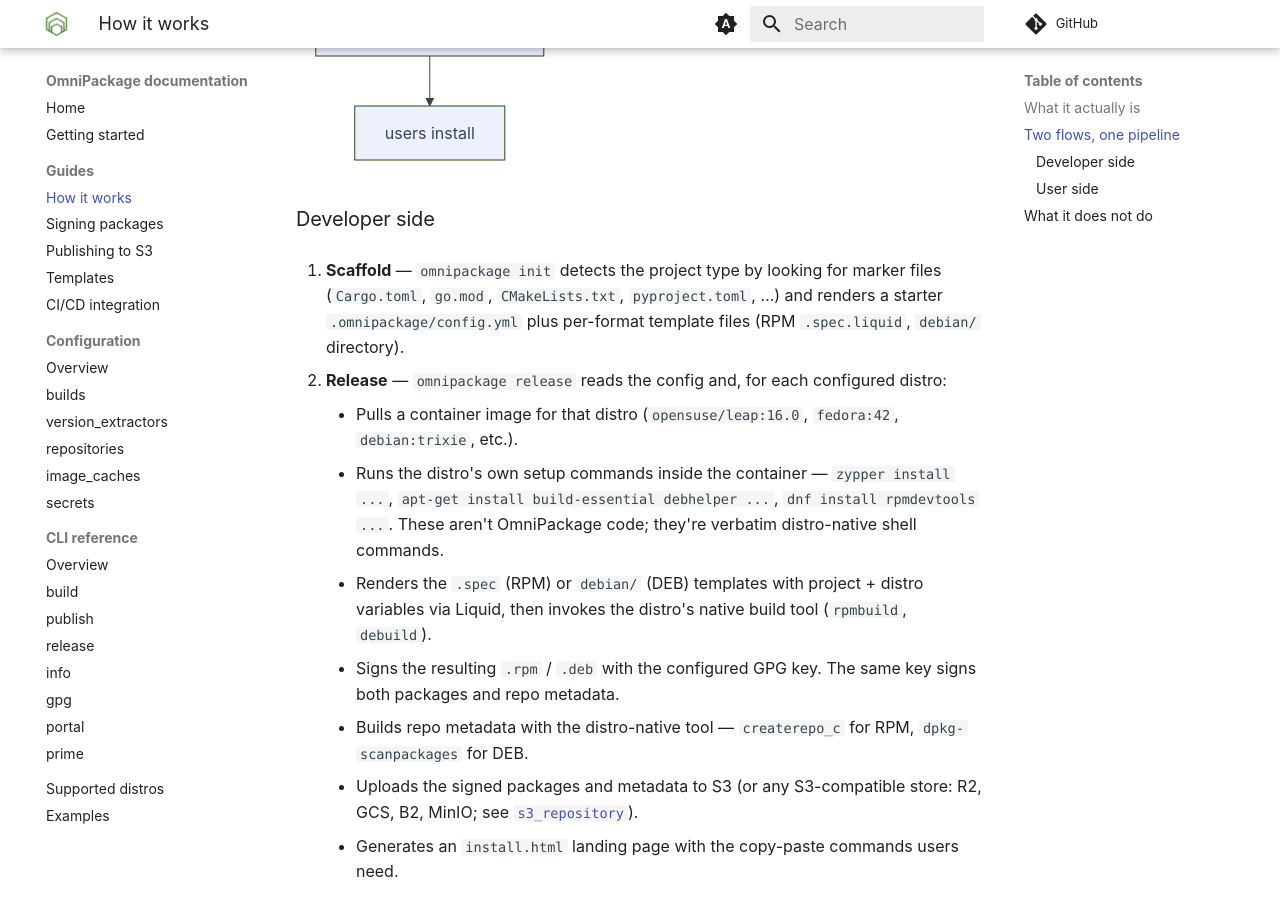
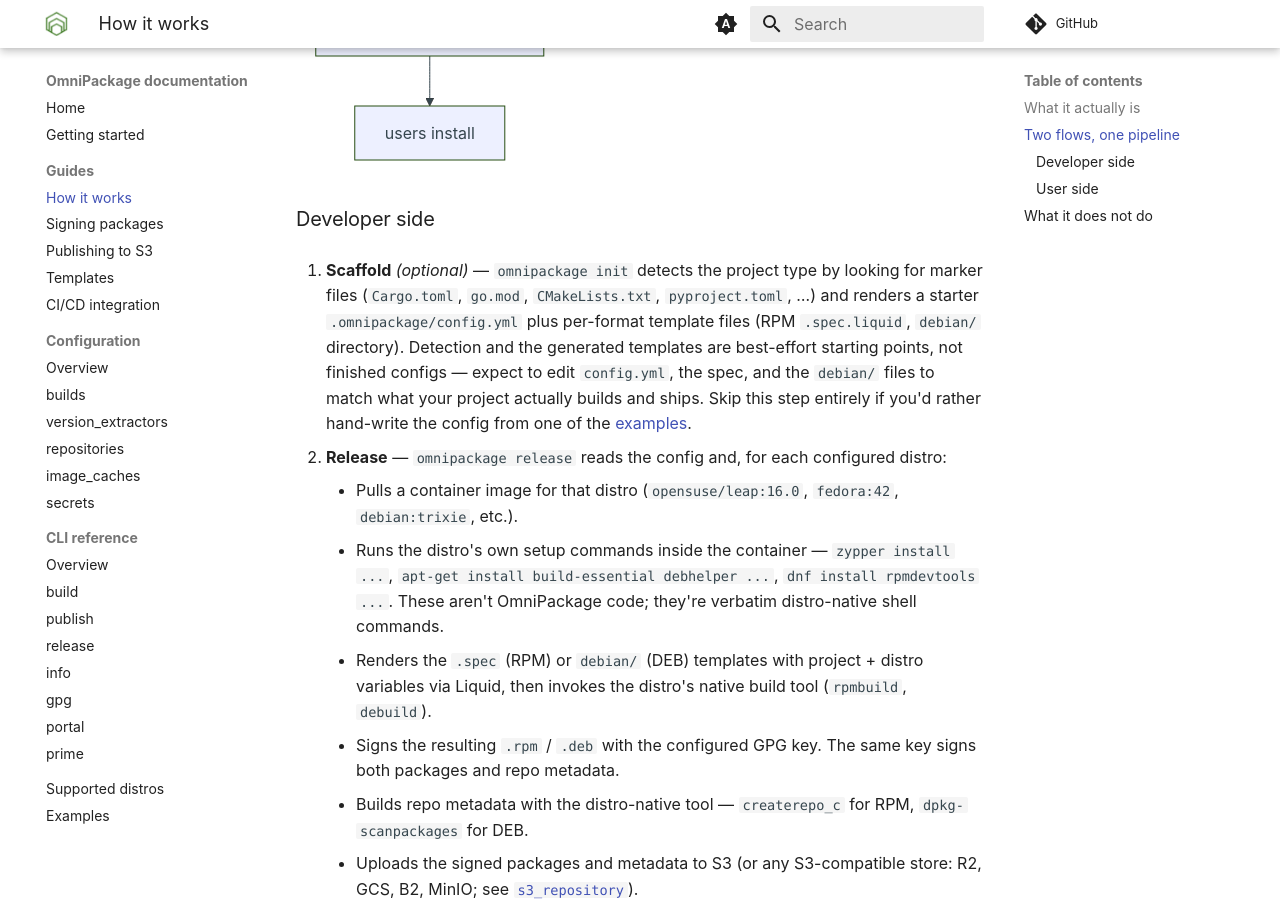
Before and after one commit to omnipackage/omnipackage-docs, an MkDocs documentation site: the page built from docs/guides/how_it_works.md, in a window 1280 px wide and 900 px high, scrolled down 1323 px. Built offline with MkDocs 1.6.1 and Material for MkDocs 9.7.7, drawn with Linux system fonts in a browser that asks for light colours; plug-ins that fetch from the network failed and are left out; comment, search, counter and statistics services are not loaded.

Commit message:
up how it works page

```diff
--- a/docs/guides/how_it_works.md
+++ b/docs/guides/how_it_works.md
@@ -24,7 +24,7 @@ flowchart TD
 
 ### Developer side
 
-1. **Scaffold** — `omnipackage init` detects the project type by looking for marker files (`Cargo.toml`, `go.mod`, `CMakeLists.txt`, `pyproject.toml`, …) and renders a starter `.omnipackage/config.yml` plus per-format template files (RPM `.spec.liquid`, `debian/` directory).
+1. **Scaffold** *(optional)* — `omnipackage init` detects the project type by looking for marker files (`Cargo.toml`, `go.mod`, `CMakeLists.txt`, `pyproject.toml`, …) and renders a starter `.omnipackage/config.yml` plus per-format template files (RPM `.spec.liquid`, `debian/` directory). Detection and the generated templates are best-effort starting points, not finished configs — expect to edit `config.yml`, the spec, and the `debian/` files to match what your project actually builds and ships. Skip this step entirely if you'd rather hand-write the config from one of the [examples](../examples.md).
 
 2. **Release** — `omnipackage release` reads the config and, for each configured distro:
     - Pulls a container image for that distro (`opensuse/leap:16.0`, `fedora:42`, `debian:trixie`, etc.).
```
